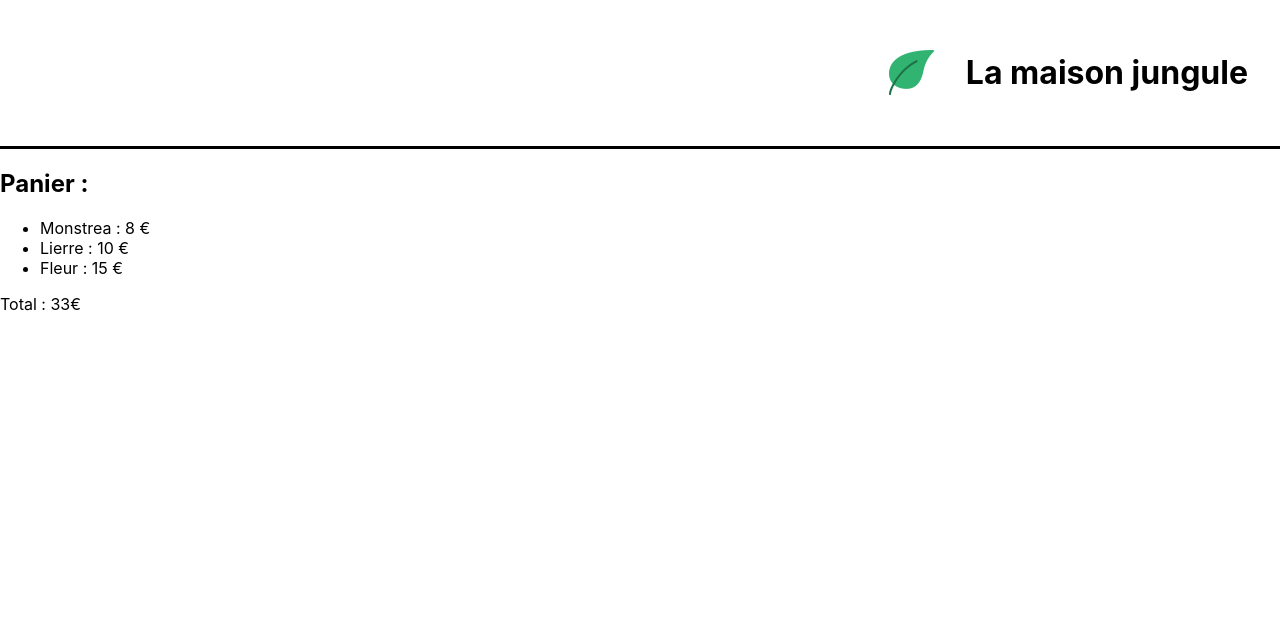
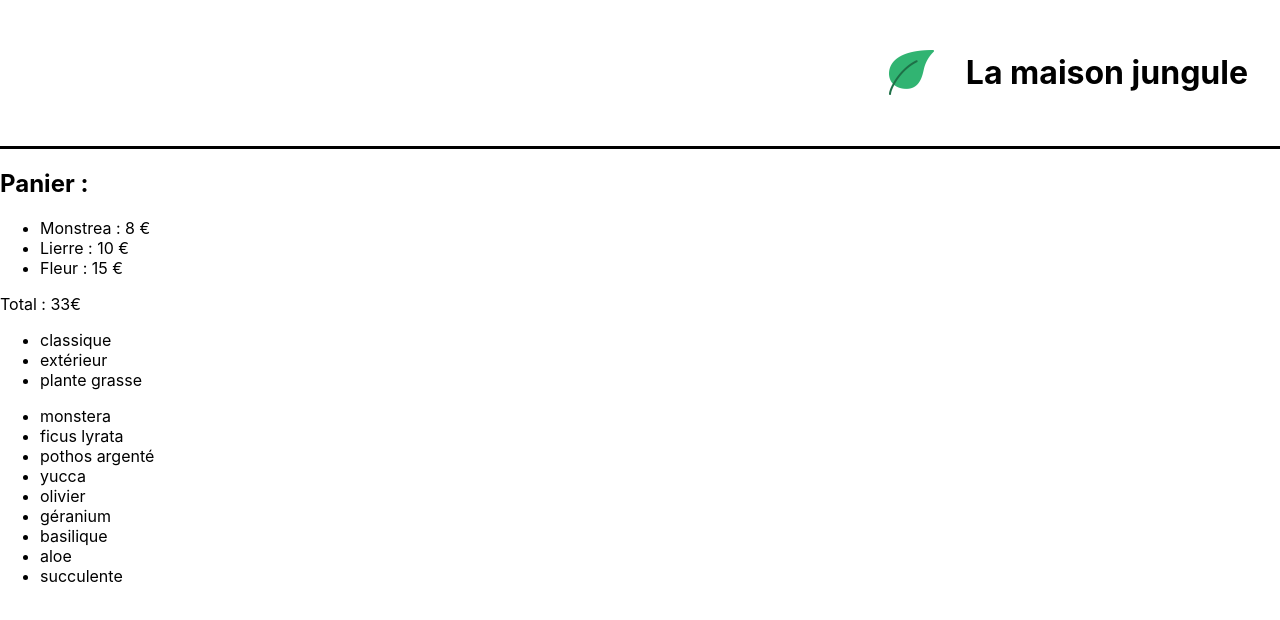
Before and after one commit to aissamr38/la-maison-jungle-react, a React (Create React App) app: page / in a window 1280 px wide. Shown: the top 620 px of the page. Built offline with nearby package versions, Linux system fonts and the light colour scheme.

Commit message:
reduce list planetes

```diff
--- a/src/components/ShoppingList.js
+++ b/src/components/ShoppingList.js
@@ -3,14 +3,27 @@
 function ShoppingList(){
 
 
+    const categories = plantList.reduce(
+		(acc, plant) =>
+			acc.includes(plant.category) ? acc : acc.concat(plant.category),
+		[]
+	)
+
+
     return (
-        <ul>
-           {/*
-                plantList.map((plant,index) =>(
-                    <li key={`${plant}-${index}`}>{plant}</li>
-                ))
-                */}
-        </ul>
+
+        <div>
+            <ul>
+                {categories.map((cat) => (
+                    <li key={cat}>{cat}</li>
+                ))}
+            </ul>
+            <ul>
+                {plantList.map((plant) => (
+                    <li key={plant.id}>{plant.name}</li>
+                ))}
+            </ul>
+        </div>
     )
 }
 
```
